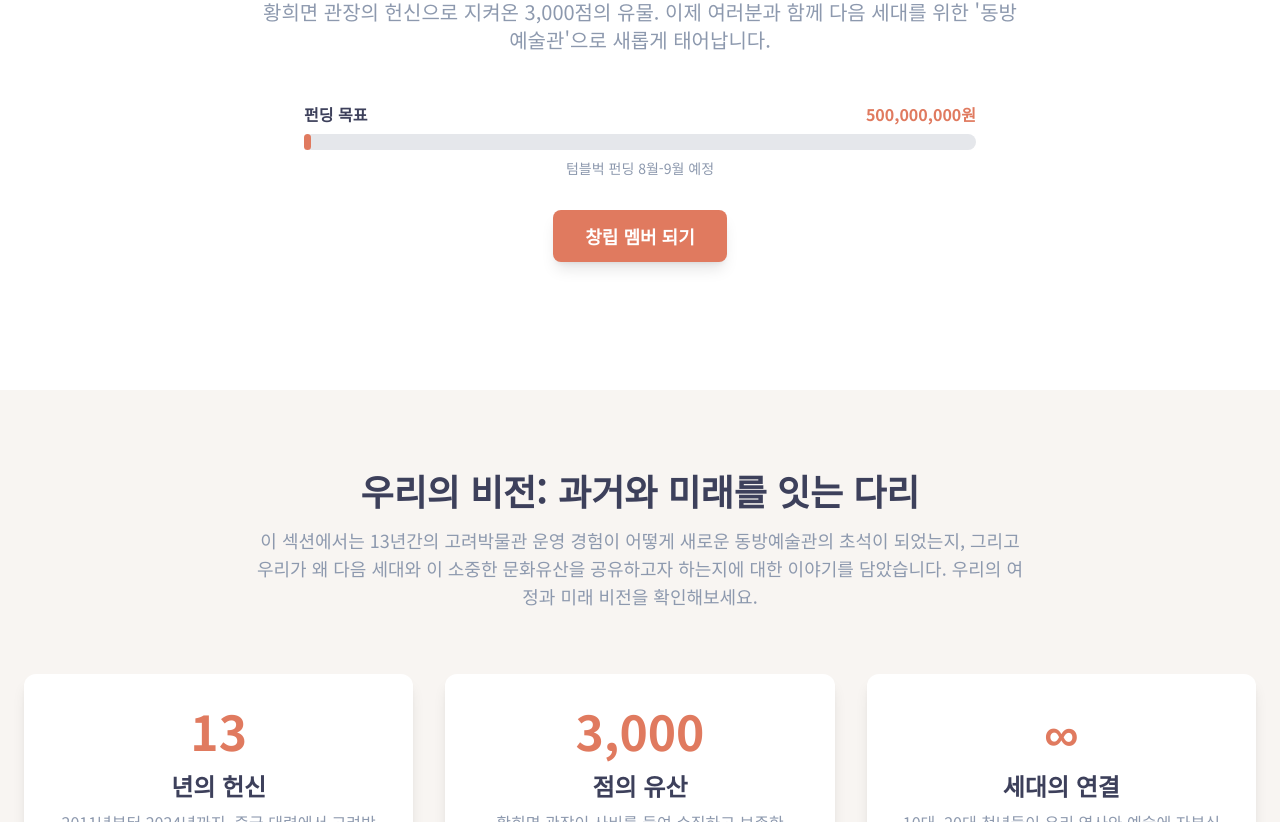
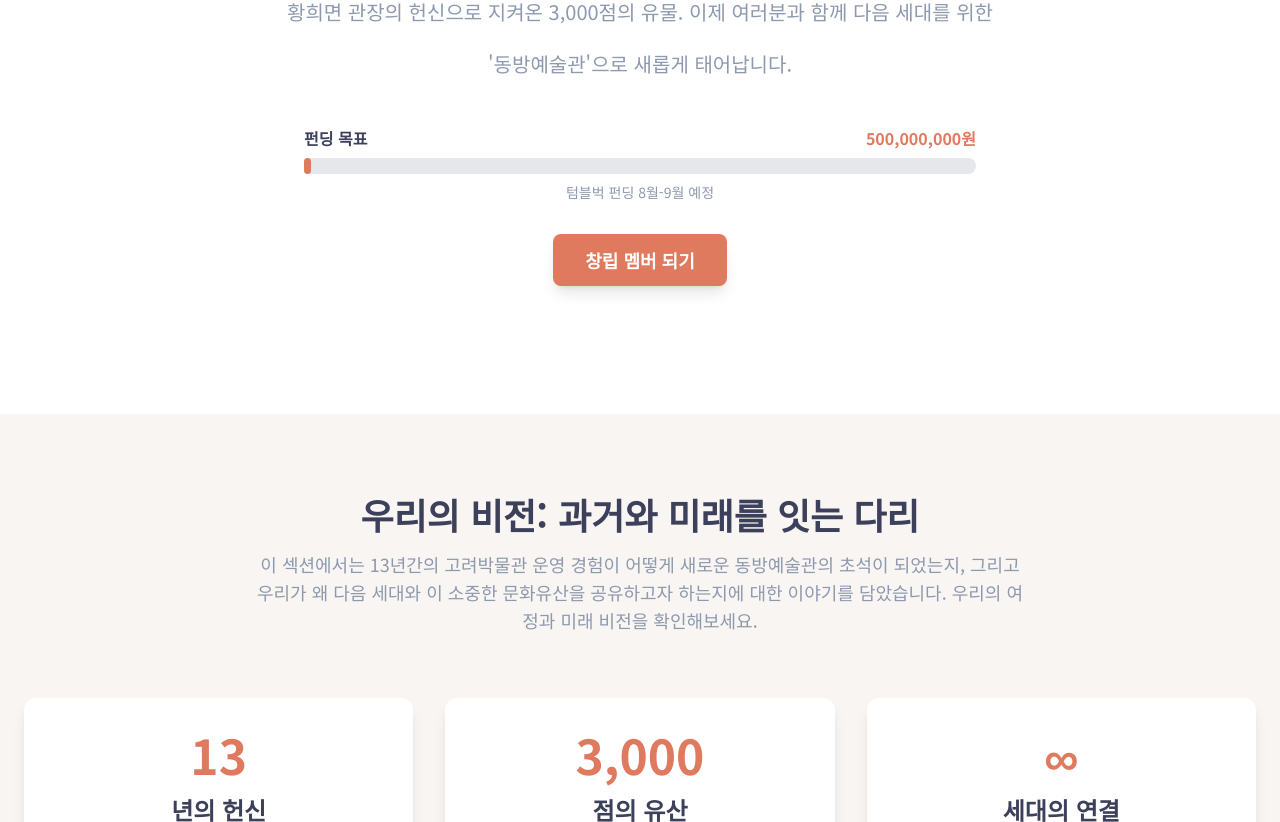
Before and after one commit to hjyeagle/J-dongbang-museum, a plain HTML site: page index.html in a window 1280 px wide. Shown: the part 278-1100 px from the top of the page. Drawn offline with nearby package versions, Linux system fonts and the light colour scheme.

Commit message:
Update index.html
줄바꿈 테스트

```diff
--- a/index.html
+++ b/index.html
@@ -67,7 +67,8 @@
         <section id="hero" class="py-20 md:py-32 bg-white">
             <div class="container mx-auto px-6 text-center">
                 <h1 class="text-4xl md:text-6xl font-extrabold text-primary leading-tight">13년의 역사를 이어, <br class="md:hidden"><span class="accent-color">동방의 빛</span>을 다시 밝힙니다</h1>
-                <p class="mt-6 text-lg md:text-xl text-secondary max-w-3xl mx-auto">황희면 관장의 헌신으로 지켜온 3,000점의 유물. 이제 여러분과 함께 다음 세대를 위한 '동방예술관'으로 새롭게 태어납니다.</p>
+                <p class="mt-6 text-lg md:text-xl text-secondary max-w-3xl mx-auto">황희면 관장의 헌신으로 지켜온 3,000점의 유물. 이제 여러분과 함께 다음 세대를 위한</p>
+                <p class="mt-6 text-lg md:text-xl text-secondary max-w-3xl mx-auto">'동방예술관'으로 새롭게 태어납니다.</p>
                 <div class="mt-12">
                     <div class="max-w-2xl mx-auto">
                         <div class="flex justify-between items-center mb-2">
```
